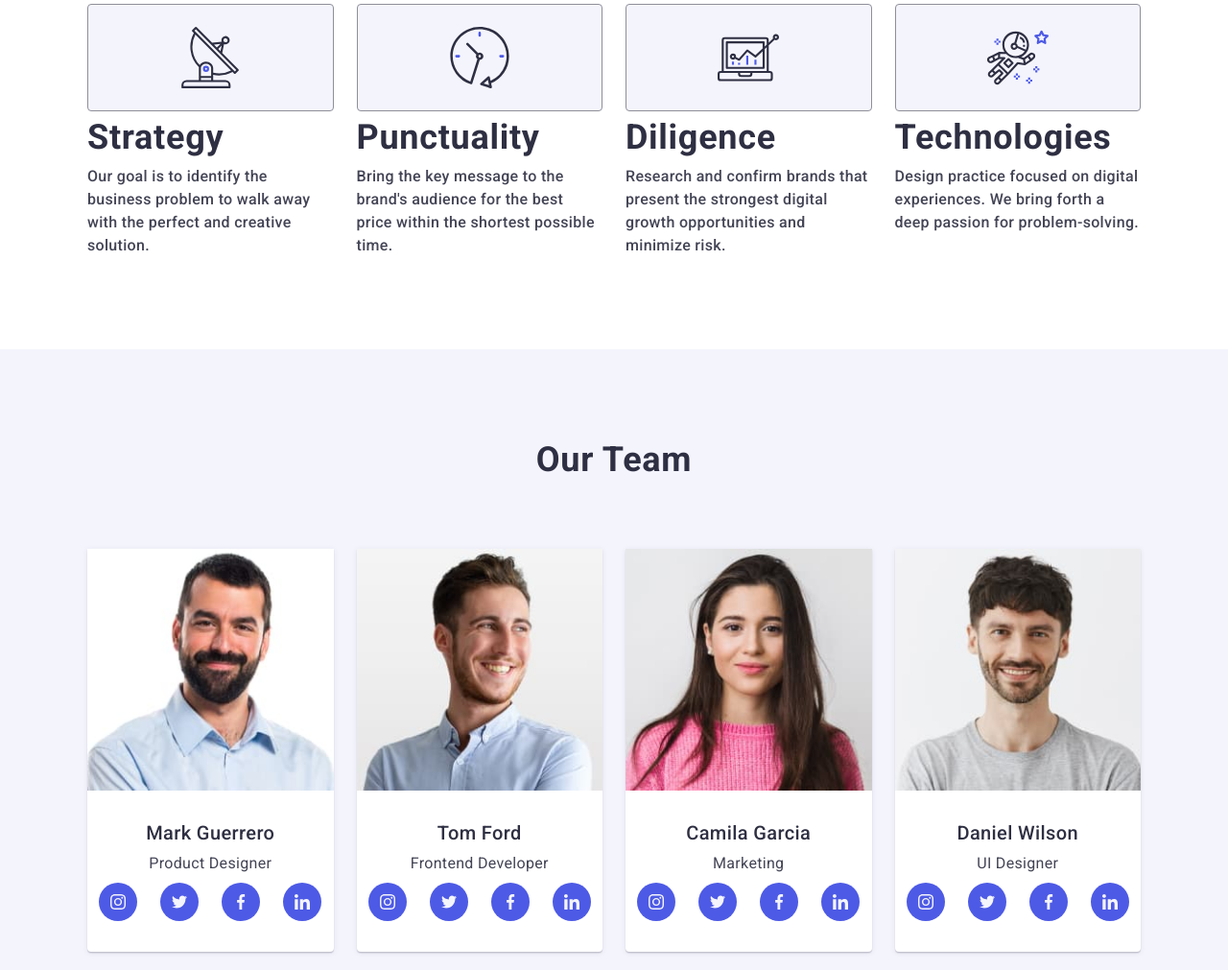
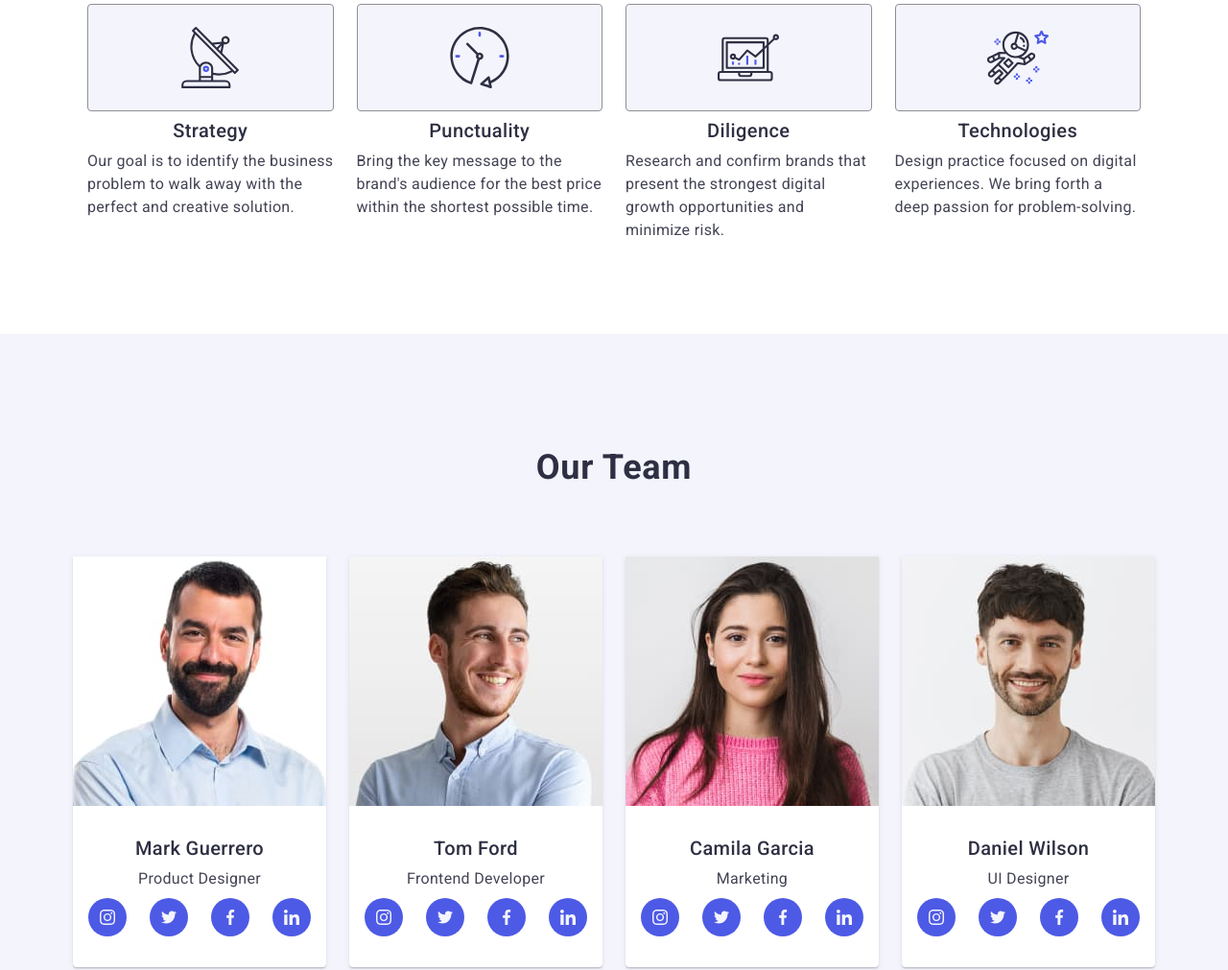
Before and after one commit to ayuzh01/goit-markup-hw-06, a plain HTML site: page index.html in a window 1280 px wide. Shown: the part 765-1776 px from the top of the page at 96% size. Drawn offline with nearby package versions, Linux system fonts and the light colour scheme.

Commit message:
update files

```diff
--- a/css/styles.css
+++ b/css/styles.css
@@ -111,63 +111,6 @@ display: none;
   border: none;
 }
 
-/* .mob-nav {
-  margin: 0 auto;
-  align-self: center;
-}
-
-.mob-menu {
-  width: 100%;
-  height: 100%;
-  position: fixed;
-  top: 0;
-  background-color: #1e1823;
-  padding: 20px;
-  display: flex;
-  flex-direction: column;
-  justify-content: space-between;
-  overflow: auto;
-  opacity: 0;
-  visibility: hidden;
-  pointer-events: none;
-}
-
-.mob-menu-top {
-  display: flex;
-  flex-direction: column;
-}
-
-.menu-close-btn {
-  display: block;
-  margin-left: auto;
-  margin-bottom: 88px;
-}
-
-.mob-menu-list {
-  margin-bottom: 32px;
-}
-
-.mob-menu-item:not(:last-child) {
-  margin-bottom: 24px;
-}
-.mob-menu-link {
-  font-weight: 500;
-  font-size: 14px;
-  line-height: 1.14;
-  letter-spacing: -0.02em;
-  color: #fff;
-}
-.mob-soc-list {
-  display: flex;
-  gap: 14px;
-}
-.mob-soc-item {
-}
-.mob-soc-link {
-}
-.mob-soc-icon {
-  fill: transparent;
-  stroke: #ffffff; */
 
   .mob-menu {
     width: 100%;
@@ -377,6 +320,7 @@ font-style: normal;
 }
 
 .features-list-title {
+  display: flex;
   font-weight: 700;
   font-size: 36px;
   line-height: 1.11;
@@ -386,7 +330,6 @@ font-style: normal;
   margin-bottom: 8px;
   justify-content: center;
   align-items: center;
-  justify-content: center;
 }
 
 .features-list-text {
@@ -395,12 +338,11 @@ font-style: normal;
   line-height: 1.5;
   letter-spacing: 0.02em;
   color: #434455;
-  max-width: 264px;
 }
 
 /* =====================features end========== */
 .team > .container {
-  width: 296px;
+  width: 320px;
 }
 
 .team {
@@ -425,9 +367,12 @@ font-style: normal;
 .team-list {
   display: flex;
   flex-wrap: wrap;
-  gap: 24px;
+  gap: 72px;
   margin: 0;
   padding-left: 0;
+  flex-direction: column;
+  justify-content: center;
+
 }
 
 .team-wrapper {
@@ -437,7 +382,6 @@ font-style: normal;
 
 .team-list-item {
   /* width: calc((100% - 72px) / 4); */
-  width: 100%;
   border-radius: 0px 0px 4px 4px;
   background-color: #fff;
   box-shadow: 0px 1px 6px rgba(46, 47, 66, 0.08),
@@ -1086,7 +1030,9 @@ margin-right: 8px;
   }
   .team-list {
     gap: 64px 24px;
+    flex-direction: row;
   }
+
   .team-list-item {
     width: calc((100% - 24px) / 2);
   }
@@ -1215,12 +1161,27 @@ height: 584px;
     gap: 24px;
   }
 
+  .features-list-title {
+    font-weight: 500;
+font-size: 20px;
+line-height: 1.2;
+  }
+  .features-list-text {
+    font-weight: 400;
+  }
+
   .features-list-item  {
     width: calc((100% -3 * 24px) / 4);
   }
 
+  .team {
+    padding-bottom: 120px;
+    padding-top: 120px;
+  }
+
   .team-list {
     flex-wrap: wrap;
+    gap: 24px;
   }
 
   .team-list-item {
@@ -1228,7 +1189,7 @@ height: 584px;
   }
 
 .team > .container {
-  width: 1128px;
+  width: 1158px;
 }
 
   .portfolio {
@@ -1279,7 +1240,7 @@ height: 584px;
         justify-content: start;
           margin-left: auto;
       }
-}
+
 
 .subscr-form {
   gap: 24px;
```
